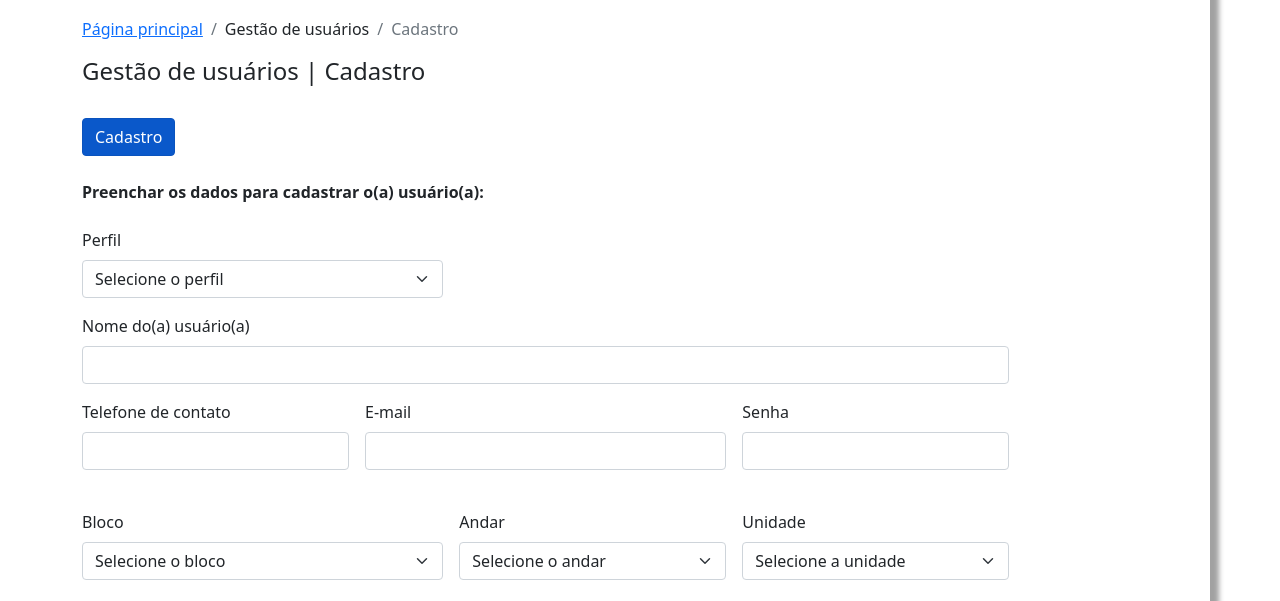
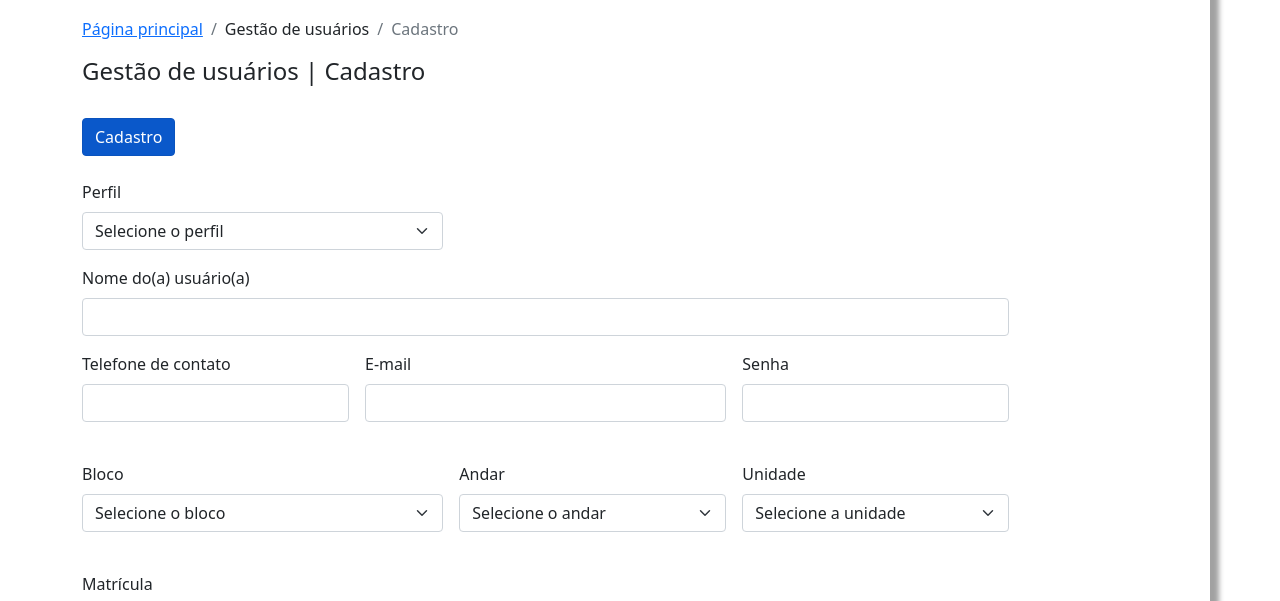
Before and after one commit to A3initiative/projeto, a website: page manterUsuario.html in a window 1280 px wide. Shown: the part 143-744 px from the top of the page. Drawn offline with nearby package versions, Linux system fonts and the light colour scheme.

Commit message:
Ajustes tela Cadastro de usuários

```diff
--- a/manterUsuario.html
+++ b/manterUsuario.html
@@ -142,13 +142,6 @@
         <br /><br />
 
         <form class="row g-3" id="formManterUsuario">
-          <div class="col-md-12">
-            <label for="cadastroUsuarios" class="form-label"
-              ><strong
-                >Preenchar os dados para cadastrar o(a) usuário(a):</strong
-              ></label
-            >
-          </div>
           <div class="col-md-4">
             <label for="selectPerfil" class="form-label">Perfil</label>
             <select id="selectPerfil" class="form-select">
```
